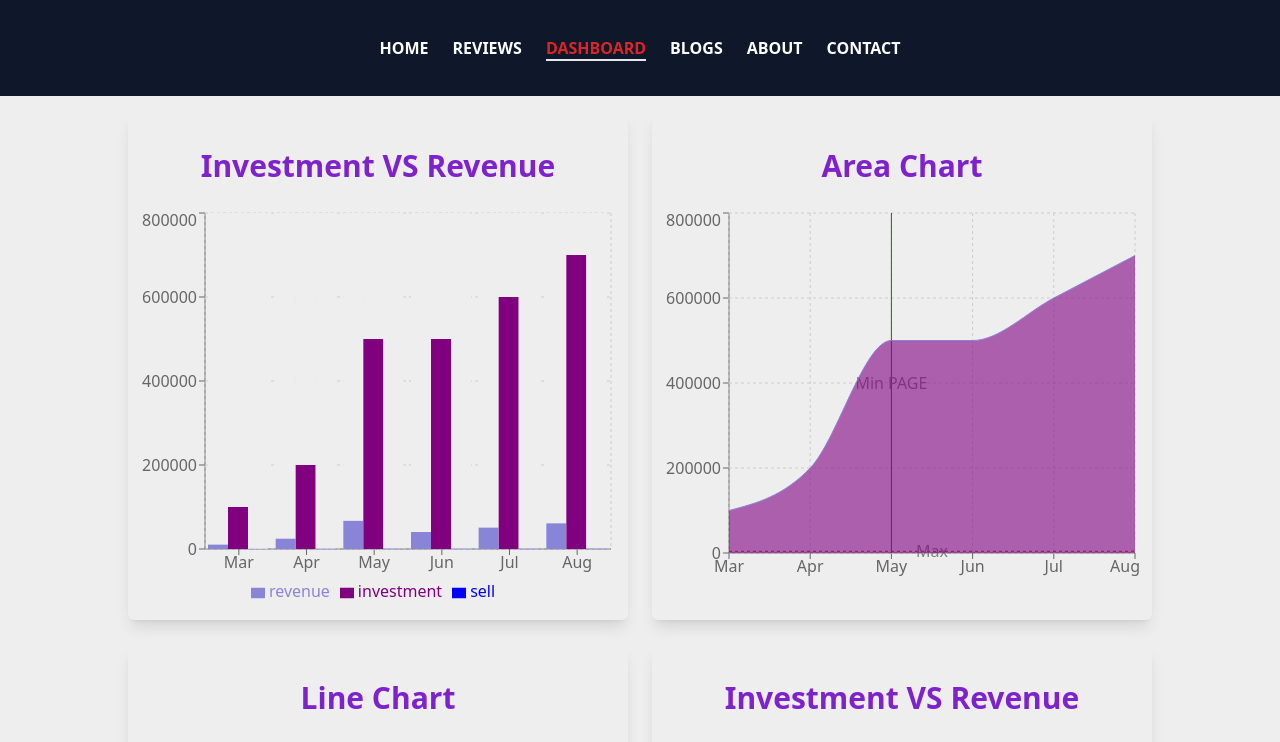
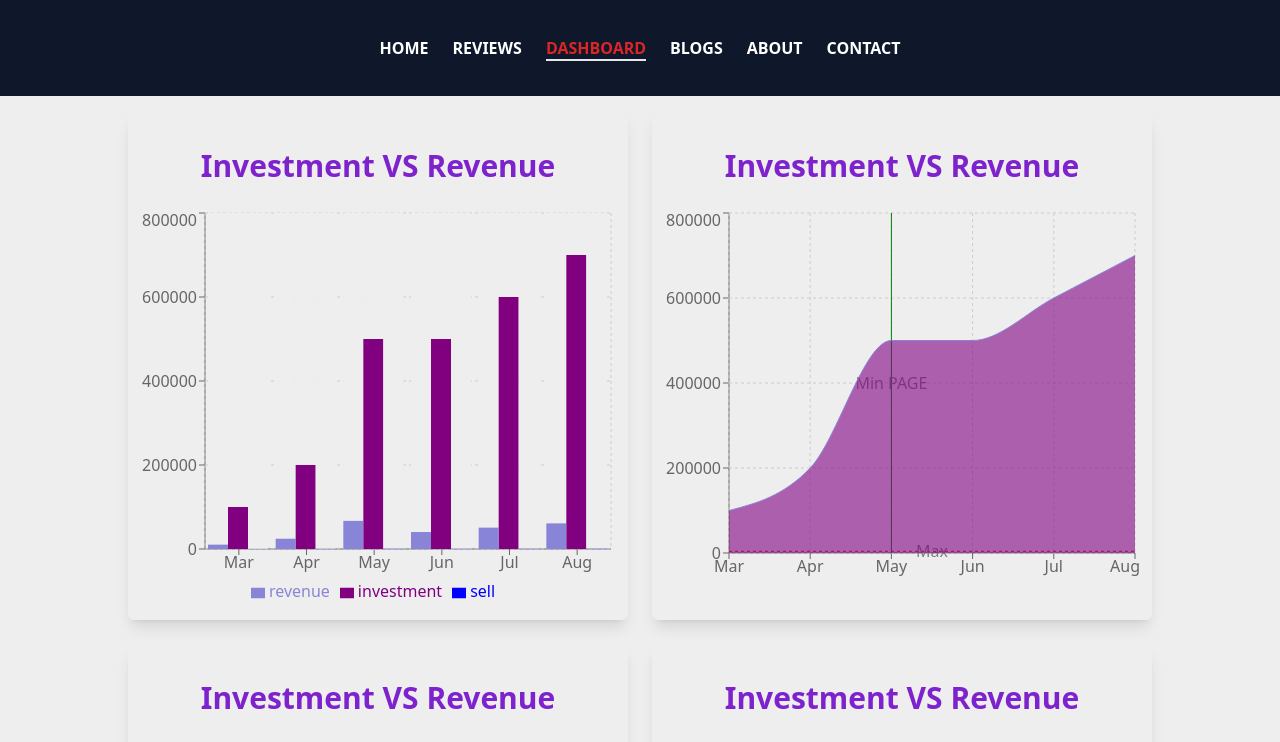
Before and after one commit to ifty03/assignment-9, a React (Create React App) app: page /dashboard in a window 1280 px wide. Shown: the top 742 px of the page. Built offline with nearby package versions, Linux system fonts and the light colour scheme.

Commit message:
last commit

```diff
--- a/src/Components/DashBoard/Chart2/Chart2.js
+++ b/src/Components/DashBoard/Chart2/Chart2.js
@@ -18,7 +18,7 @@ const Chart2 = () => {
     <Slide top>
       <div className="shadow-lg p-3 rounded-md">
         <h1 className="text-3xl text-purple-700 font-sans font-bold my-6">
-          Area Chart
+          Investment VS Revenue
         </h1>
         <ResponsiveContainer width="100%" height={380}>
           <AreaChart width={450} height={380} data={data} barSize={20}>
--- a/src/Components/DashBoard/Chart3/Chart3.js
+++ b/src/Components/DashBoard/Chart3/Chart3.js
@@ -18,7 +18,7 @@ const Chart3 = () => {
     <Slide bottom>
       <div className="shadow-lg p-3 rounded-md">
         <h1 className="text-3xl text-purple-700 font-sans font-bold my-6">
-          Line Chart
+          Investment VS Revenue
         </h1>
         <ResponsiveContainer height={400} width="100%">
           <LineChart
```
